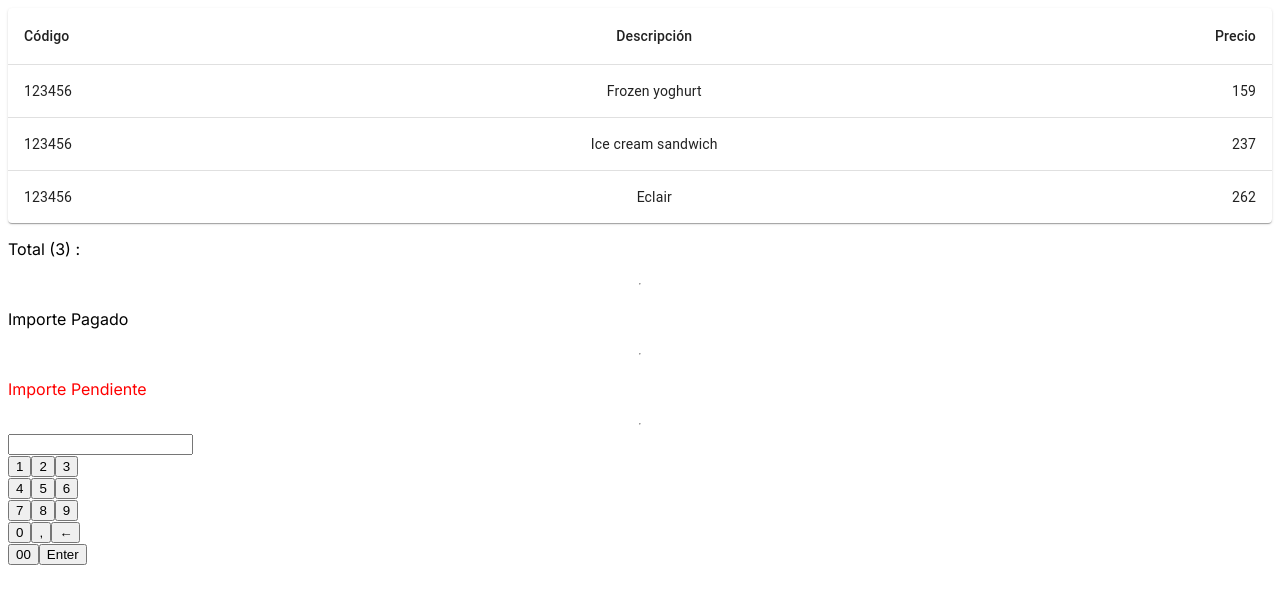
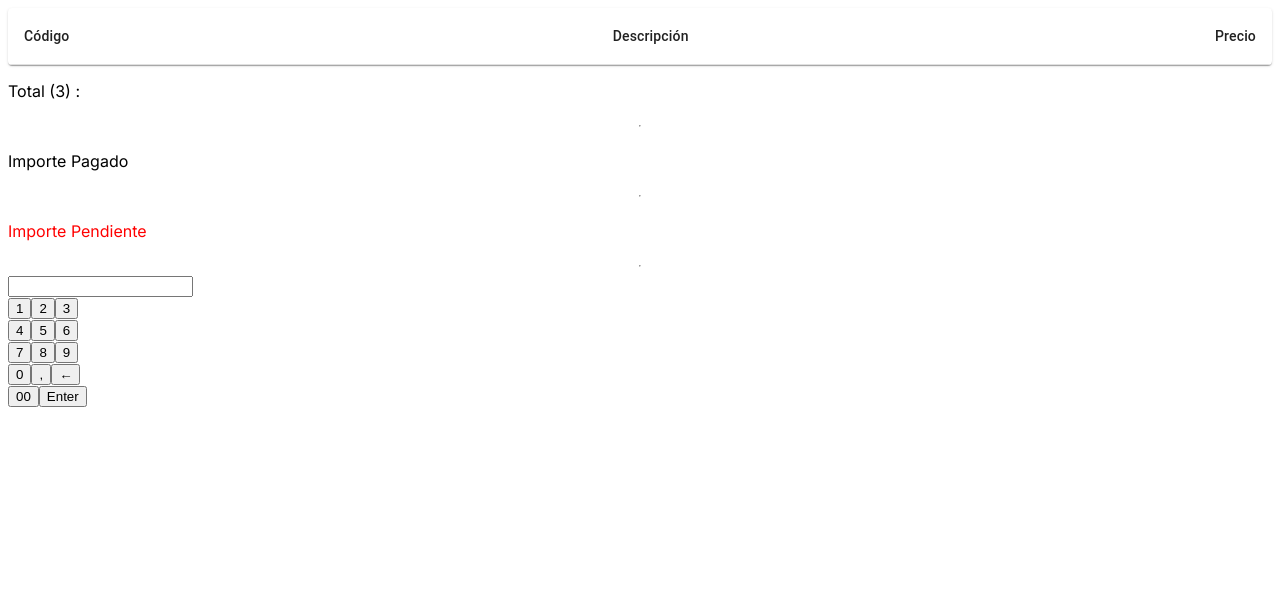
Before and after one commit to AgoladaMartin/Till-App, a Next.js app in the folder till-app/: page / in a window 1280 px wide. Shown: the top 604 px of the page. Built offline with nearby package versions, Linux system fonts and the light colour scheme.

Commit message:
creada Api
creada llamada a la api desde el componente Keyboard y que genera un producto completo

La lista de productos en el componente Products, se actualiza con los productos creados

```diff
--- /dev/null
+++ b/till-app/app/api/products/route.js
@@ -0,0 +1,12 @@
+export const POST = async (request) => {
+
+    const productsDescription = ['Ropa de bebe', 'Ropa de mujer', 'Ropa de hombre', 'Ropa de niños', 'Accesorio de viaje', 'Belleza', 'Calzado', 'Complementos']
+
+    const data = await request.json();
+
+    const product = {code: data.code, description: productsDescription[data.product], price: 3 }
+    console.log(product);
+
+
+    return new Response (JSON.stringify(product))
+}
--- a/till-app/app/components/Keyboard.jsx
+++ b/till-app/app/components/Keyboard.jsx
@@ -1,10 +1,11 @@
 'use client'
+import { useState } from 'react'
 import {React} from 'react'
 
 
 const Keyboard = (props) => {
 
-  const {code, setCode} = props
+  const {code, setCode, productList} = props
 
   const addNumber = (number) => {
     const newCode = code + number
@@ -21,9 +22,27 @@ const Keyboard = (props) => {
     const newCode = code.slice(0, code.length-1 )
     setCode(newCode)
   }
-  const submit = () => {
 
-  }
+
+
+    const submit = async () => {
+      const data = {
+        code : code,
+        product: Math.floor((Math.random() * 7))
+      };
+
+      const response = await fetch("/api/products", {
+        method: "POST",
+        body: JSON.stringify(data),
+      });
+
+      const body = await response.json()
+      setCode('')
+      productList.push(body)
+      console.log(productList);
+    };
+
+
     return (
       <div>
         <form>
@@ -52,7 +71,7 @@ const Keyboard = (props) => {
           </div>
           <div>
           <button onClick={() => addNumber('00')}>00</button>
-          <button>Enter</button>
+          <button onClick={submit}>Enter</button>
           </div>
         </div>
 
--- a/till-app/app/components/Products.jsx
+++ b/till-app/app/components/Products.jsx
@@ -7,19 +7,12 @@ import TableHead from '@mui/material/TableHead';
 import TableRow from '@mui/material/TableRow';
 import Paper from '@mui/material/Paper';
 
-function createData(code, description, price) {
-  return { code, description, price };
-}
-
-const rows = [
-  createData('123456','Frozen yoghurt', 159),
-  createData('123456','Ice cream sandwich', 237),
-  createData('123456','Eclair', 262),
-
-];
 
 
-const Products = () => {
+const Products = (props) => {
+
+  const {productList} = props
+
   return (
     <TableContainer component={Paper}>
     <Table sx={{ minWidth: 650 }} aria-label="simple table">
@@ -31,16 +24,16 @@ const Products = () => {
           </TableRow>
         </TableHead>
       <TableBody>
-        {rows.map((row) => (
-          <TableRow
-            key={row.name}
-            sx={{ '&:last-child td, &:last-child th': { border: 0 } }}
-          >
-            <TableCell align="left">{row.code}</TableCell>
-            <TableCell align="center">{row.description}</TableCell>
-            <TableCell align="right">{row.price}</TableCell>
-          </TableRow>
-        ))}
+       {productList ?  productList.map((product) => (
+      <TableRow
+        key={Math.random()}
+        sx={{ '&:last-child td, &:last-child th': { border: 0 } }}
+      >
+        <TableCell align="left">{product.code}</TableCell>
+        <TableCell align="center">{product.description}</TableCell>
+        <TableCell align="right">{product.price}</TableCell>
+      </TableRow>
+    )) : ''}
       </TableBody>
     </Table>
   </TableContainer>
--- a/till-app/app/page.js
+++ b/till-app/app/page.js
@@ -1,19 +1,18 @@
 'use client'
 import {useState} from 'react'
-
+import Products from './components/Products'
 import Total from './components/Total'
 import Keyboard from './components/Keyboard'
-import Products from './components/Products'
 
 export default function Home() {
 
   const [code, setCode] = useState('')
-  const [productList, setProductList] = useState('')
+  const [productList, setProductList] = useState([])
   return (
     <div id='main'>
-      <Products></Products>
+      <Products productList={productList}></Products>
       <Total></Total>
-      <Keyboard  code={code} setCode={setCode}></Keyboard>
+      <Keyboard  code={code} setCode={setCode} productList={productList} setProductList={setProductList}></Keyboard>
     </div>
   )
 }
```
